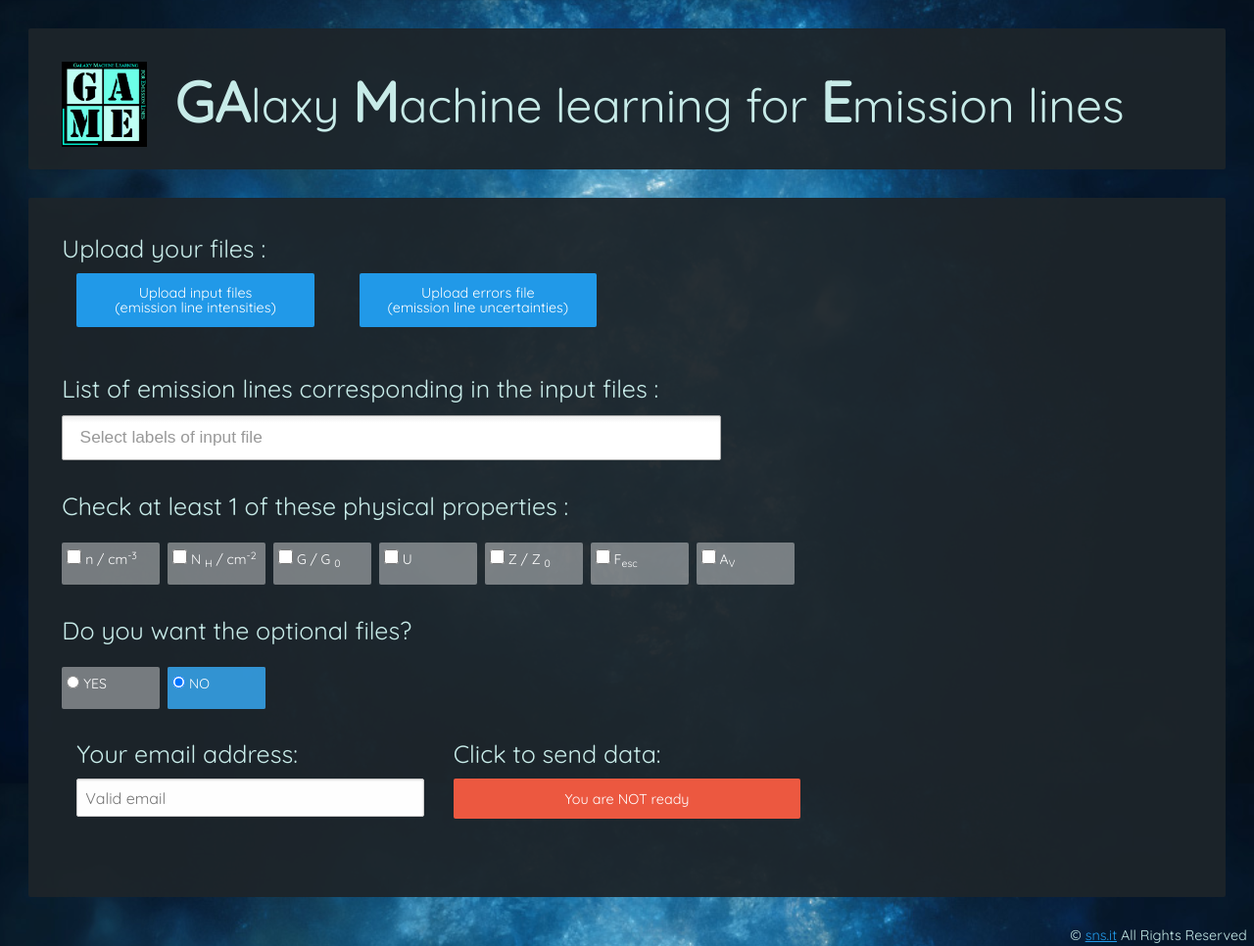
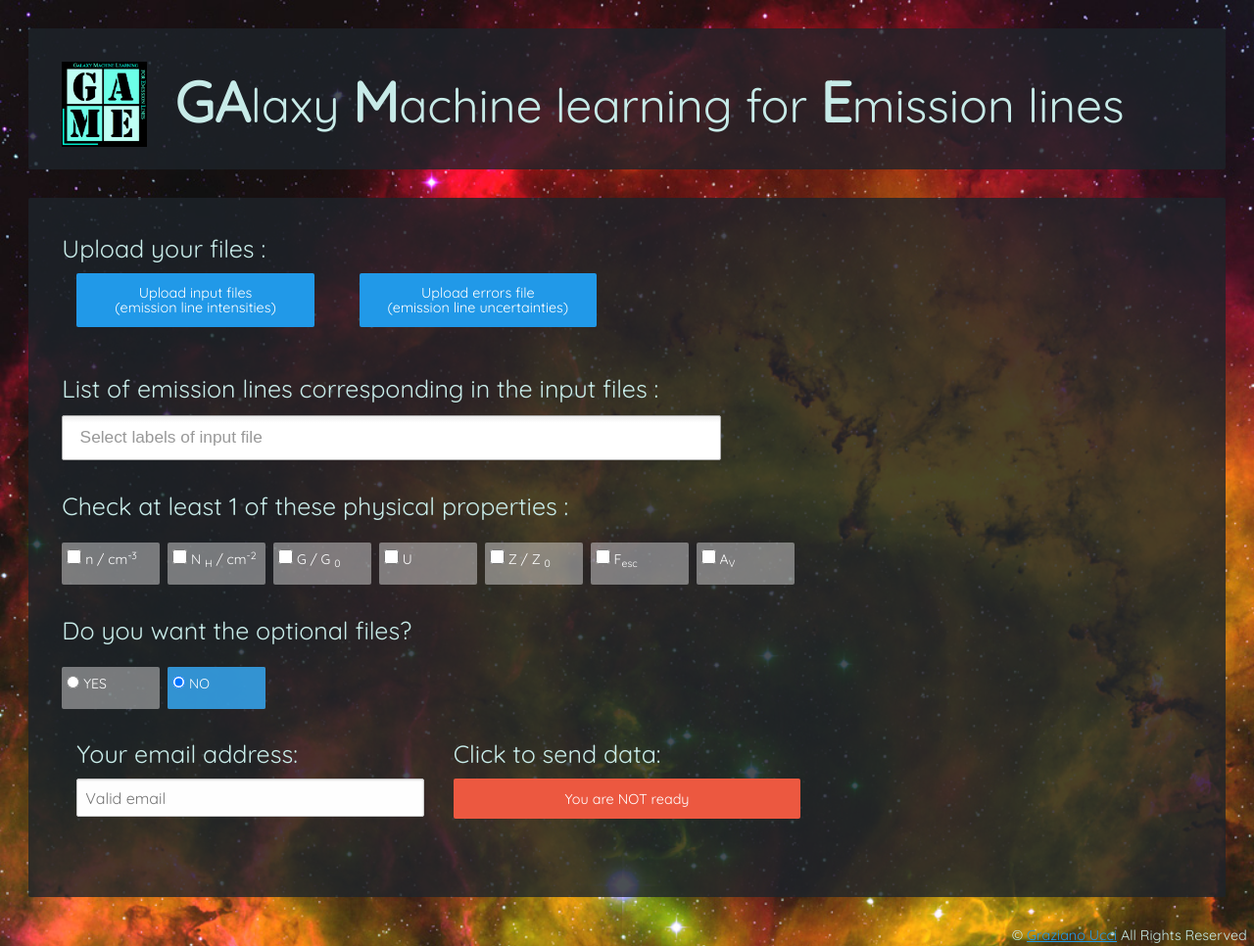
Before and after one commit to game-sns/gamecourse, a Flask app: page / in a window 1280 px wide. Shown: the whole page at 98% size. Run offline with Flask 2, Linux system fonts and the light colour scheme; parts of the project's set-up code (start-up, migrations or seed data) failed here and were passed over; some libraries are stand-ins or nearby versions.

Commit message:
modifiche grafiche e testo

```diff
--- a/gamecourse/static/css/style.css
+++ b/gamecourse/static/css/style.css
@@ -5,7 +5,7 @@ body {
 	right: 0;
 	bottom: 0;
 	left: 0;
-	background: url(../img/galaxy.jpeg) no-repeat fixed;
+	background: url(../img/ngc2237_1024.jpg) no-repeat fixed;
 	background-position: bottom center;
 	-webkit-background-size: cover;
 	-moz-background-size: cover;
@@ -39,7 +39,7 @@ b {
 	margin: 1em;
 	padding: 1.2em;
 	border-radius: 2px;
-	background-color: rgb(29, 36, 42, 0.95);
+	background-color: rgb(29, 36, 42, 0.8);
 }
 
 .button {
@@ -145,7 +145,6 @@ b {
 }
 
 .frost0 {
-	cursor: pointer;
 	max-height: 5em;
 	overflow: hidden;
 	-webkit-transition: max-height .5s ease;
@@ -156,10 +155,13 @@ b {
 	background-color: rgba(17, 19, 20, 0.95);
 }
 
+#title0 {
+	cursor: pointer;
+}
 .mostra {
 	-webkit-transition: max-height 2s ease;
 	transition: max-height 2s ease;
-	max-height: 7000px;
+	max-height: 700000px;
 	overflow: auto;
 }
 
@@ -177,8 +179,14 @@ footer {
 	font-size: .5em;
 	text-align: right;
 	margin-right: .5em;
+	margin-bottom: .5em;
 }
 
 footer a {
 	text-decoration: underline;
 }
+
+pre {
+	font-family: monospace;
+	font-size: .6em;
+}
--- a/gamecourse/static/js/small_input_style.js
+++ b/gamecourse/static/js/small_input_style.js
@@ -31,7 +31,7 @@ $(document).ready(function () {
 	});
 });
 
-document.getElementById("frost0").addEventListener("click", scompari);
+document.getElementById("title0").addEventListener("click", scompari);
 
 function scompari() {
 	document.getElementById("frost0").classList.toggle("mostra");
--- a/gamecourse/templates/index.html
+++ b/gamecourse/templates/index.html
@@ -21,22 +21,23 @@
 
 </head>
 
-<body class="noselect">
+<body>
 	<div class="frost_pannel frost0" id="frost0">
-		<div class="title_pannel"><img src="{{ url_for('static', filename='img/logo_big.png') }}" alt="">
+		<div class="title_pannel" id="title0"><img src="{{ url_for('static', filename='img/logo_big.png') }}" alt="">
 			<h1><b>GA</b>laxy <b>M</b>achine learning for <b>E</b>mission lines</h1>
 		</div>
 		<p>
 			<span>GAME is a Machine Learning code that infers the ISM physical properties by analyzing the emission-line
 				intensities in a galaxy spectrum (for the complete description see <a href="http://adsabs.harvard.edu/abs/2017MNRAS.465.1144U">Ucci
 					et al. 2017</a> and <a href="http://adsabs.harvard.edu/abs/2018MNRAS.477.1484U">Ucci et al. 2018</a>). The code is
-				based on a Supervised Machine Learning algorithm, and it is trained with a library of 100,000 synthetic spectra
+				based on a Supervised Machine Learning algorithm, and it is trained with a large library of synthetica spectra
 				spanning many different ISM phases, including HII (ionized) regions, PDRs, and neutral regions.
 		</p>
 		<p>
 			Given a set of input lines in a spectrum, GAME performs a training on the library, then evaluates the line
 			intensities to give a determination of the physical properties. The errors on the input emission-line intensities
-			and the uncertainties on the physical properties determinations are also taken into account (Ucci et al, 2018).
+			and the uncertainties on the physical properties determinations are also taken into account (<a href="http://adsabs.harvard.edu/abs/2018MNRAS.477.1484U">Ucci
+				et al. 2018</a>).
 		</p>
 		<p>
 			The physical properties that GAME is able to infer are: gas density (n), column density (N<sub>H</sub>),
@@ -44,26 +45,49 @@
 			visual extinction (A<sub>V</sub>).
 		</p>
 		<p>
-			For full details, and tutorial, we recommend the <a href="#linkPDF">README</a>.</br>
-			We would appreciate the inclusion of the following acknowledgement where appropriate:</br>
-			"This work made use of GAME code as described in <a href="http://adsabs.harvard.edu/abs/2017MNRAS.465.1144U">Ucci et
-				al. (2017)</a> and <a href="http://adsabs.harvard.edu/abs/2018MNRAS.477.1484U">Ucci et al. (2018)</a>.
+			For full details, and tutorial, we recommend the <a href="{{ url_for('static', filename='data/readme_GAME.pdf') }}"
+			 target="_blank">README</a>.</br>
+			We would appreciate that if you use game in preparing a scientific publication, you cite it using the following
+			BibTex:</br>
+
+<pre><code><span>@ARTICLE{Ucci2017,
+	author = <span>{</span>{Ucci}, G. and {Ferrara}, A. and {Gallerani}, S. and {Pallottini}, A.},
+	title = "{Inferring physical properties of galaxies from their emission-line spectra}",
+	journal = {\mnras},
+	archivePrefix = "arXiv",
+	eprint = {1611.00768},
+	keywords = {methods: data analysis, ISM: general, ISM: H II regions, ISM: lines and bands, galaxies: ISM},
+	year = 2017,
+	month = feb,
+	volume = 465,
+	pages = {1144-1156},
+	doi = {10.1093/mnras/stw2836},
+	adsurl = {http://adsabs.harvard.edu/abs/2017MNRAS.465.1144U},
+	adsnote = {Provided by the SAO/NASA Astrophysics Data System}
+	}</span></code>
+</pre>
+</br>
+<pre><code><span>@ARTICLE{Ucci2018,
+	author = <span>{</span>{Ucci}, G. and {Ferrara}, A. and {Pallottini}, A. and {Gallerani}, S.},
+	title = "{GAME: GAlaxy Machine learning for Emission lines}",
+	journal = {\mnras},
+	archivePrefix = "arXiv",
+	eprint = {1803.10236},
+	keywords = {methods: data analysis, galaxies: ISM, ISM: general},
+	year = 2018,
+	month = jun,
+	volume = 477,
+	pages = {1484-1494},
+	doi = {10.1093/mnras/sty804},
+	adsurl = {http://adsabs.harvard.edu/abs/2018MNRAS.477.1484U},
+	adsnote = {Provided by the SAO/NASA Astrophysics Data System}
+	}</span></code></pre>
+
 		</p>
+
 	</div>
-	<!-- SOSTITUIRE CON PDF ?
-		<div class="frost_pannel" id="frost1">
-			<h1>How to use our site</h1>
-				<ol>
-					<li>You must use two '.dat' files and upload them with the corresponding upload button.</li>
-					<li>You must select the correct "emission lines" in the exact same order that they are on your files.</li>
-					<li>Select at least 1 physical propriety.</li>
-					<li>If u need ("SOMETHING") then select YES for the optional files.</li>
-					<li>Please check your email or else you won't be able to receive your results</li>
-				</ol>
-		</div>
-	-->
 
-	<div class="frost_pannel tool" id="frost2">
+	<div class="frost_pannel tool noselect" id="frost2">
 		<div class="row">
 			<h4>Upload your files :</h4>
 			<form action="" method=post enctype="multipart/form-data" id="filesForm">
@@ -205,7 +229,7 @@
 	</div>
 
 	<footer>
-		&copy; <a href="https://www.sns.it/">sns.it</a> All Rights Reserved
+		&copy; <a href="#">Graziano Ucci</a> All Rights Reserved
 	</footer>
 
 </body>
```
Also changed, not shown: gamecourse/static/img/ngc2237_1024.jpg (added).
